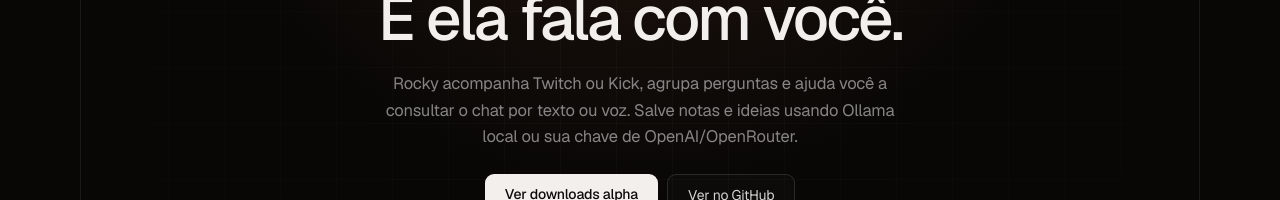
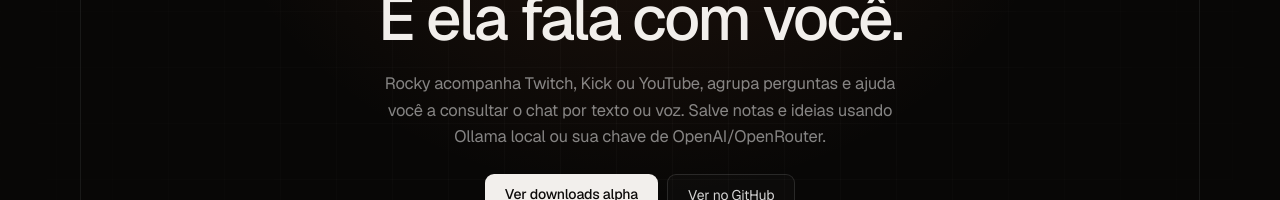
Before and after one commit to opensources-com-br/rocky, a Next.js app in the folder apps/web/: page / in a window 1280 px wide. Shown: the part 270-470 px from the top of the page. Built offline with nearby package versions, Linux system fonts and the light colour scheme.

Commit message:
feat: mention YouTube in the landing hero

```diff
--- a/apps/web/components/landing/HeroContent.jsx
+++ b/apps/web/components/landing/HeroContent.jsx
@@ -18,7 +18,7 @@ export default function HeroContent() {
 {"E ela fala com você."}
 </h1>
 <p style={{"margin": "0", "maxWidth": "540px", "fontSize": "16.5px", "lineHeight": "1.6", "color": "rgba(255,255,255,.5)", "textWrap": "pretty"}}>
-{"Rocky acompanha Twitch ou Kick, agrupa perguntas e ajuda você a consultar o chat por texto ou voz. Salve notas e ideias usando Ollama local ou sua chave de OpenAI/OpenRouter."}
+{"Rocky acompanha Twitch, Kick ou YouTube, agrupa perguntas e ajuda você a consultar o chat por texto ou voz. Salve notas e ideias usando Ollama local ou sua chave de OpenAI/OpenRouter."}
 </p>
 <div style={{"display": "flex", "flexWrap": "wrap", "justifyContent": "center", "gap": "9px", "marginTop": "4px"}}>
 <a href={"https://github.com/opensources-com-br/rocky/releases"} style={{"padding": "11px 20px", "borderRadius": "9px", "background": "#f2efec", "color": "#0d0b0a", "fontSize": "14px", "fontWeight": "500"}}>
```
